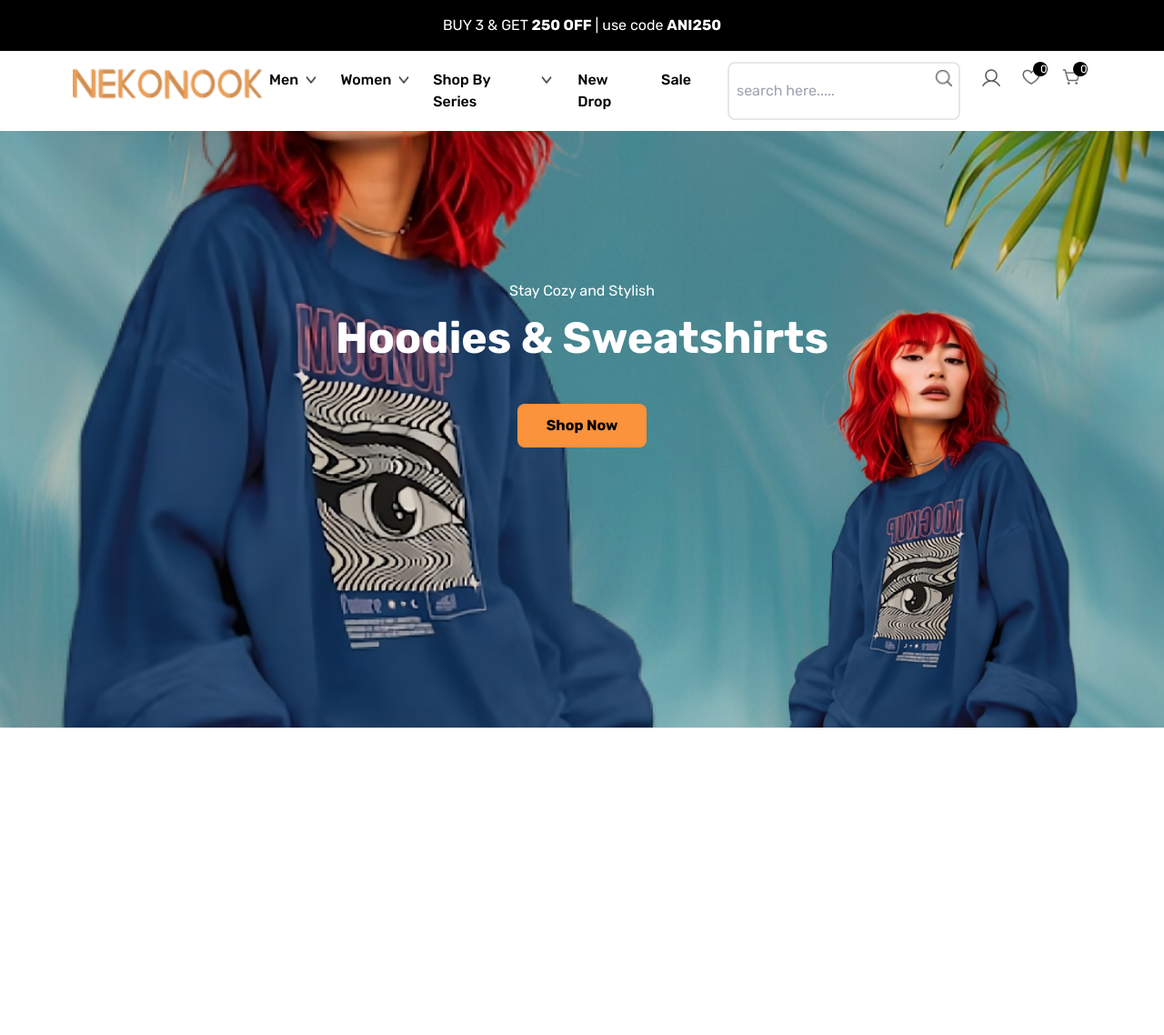
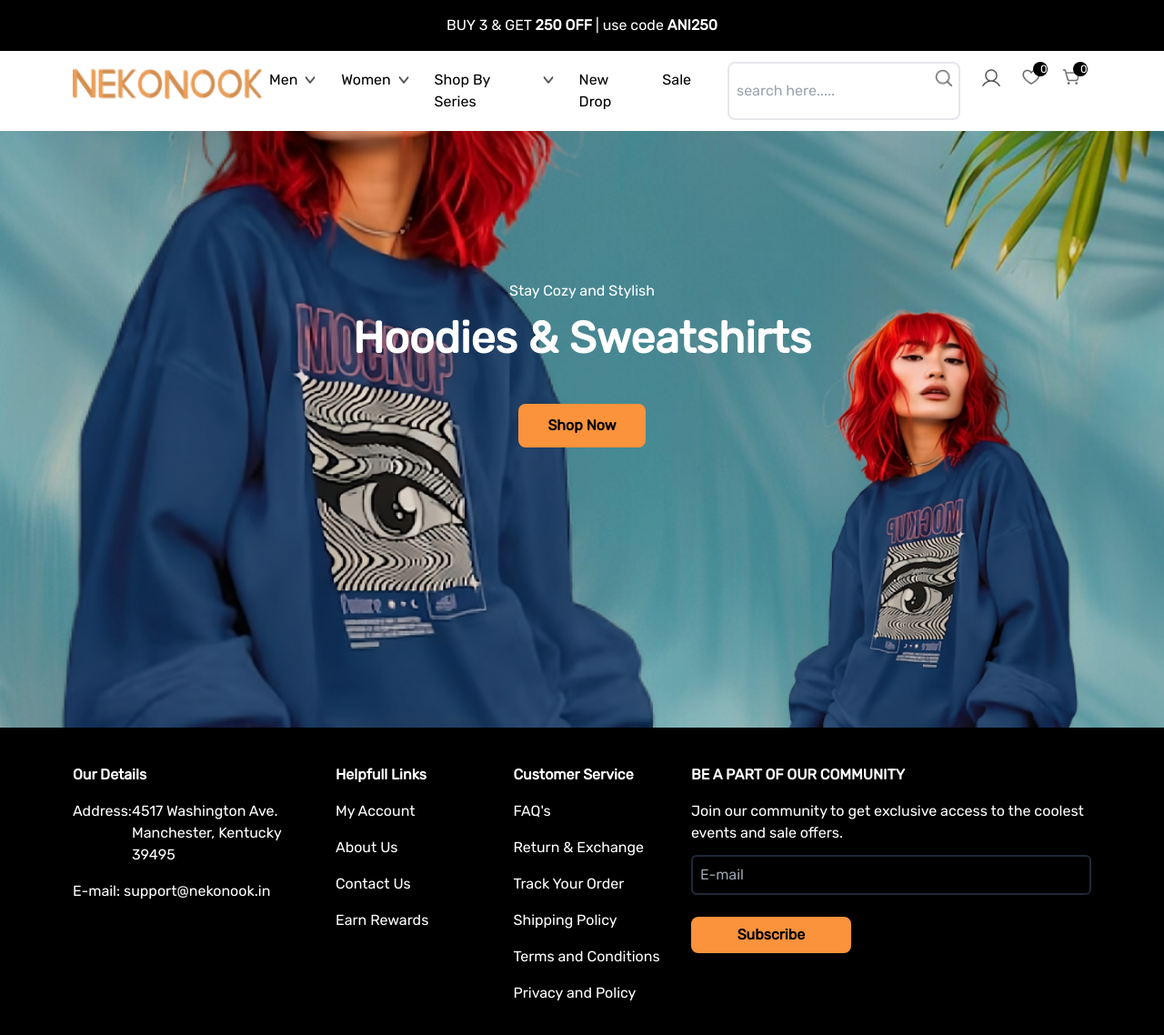
Before and after one commit to Lakshmiichoudhary/NekoNook, a React (Vite) app in the folder frontend/: page /browse in a window 1280 px wide. Shown: the top 1138 px of the page at 91% size. Before the commit the page ends 800 px from the top, so only its background shows below. Built offline with nearby package versions, Linux system fonts and the light colour scheme.

Commit message:
implemented footer

```diff
--- a/frontend/index.html
+++ b/frontend/index.html
@@ -5,7 +5,7 @@
     <link rel="icon" type="image/svg+xml" href="/vite.svg" />
     <meta name="viewport" content="width=device-width, initial-scale=1.0" />
     <title>NekoNook</title>
-    <link href="https://fonts.googleapis.com/css2?family=Rubik:wght@400;500;700&display=swap" rel="stylesheet">
+    <link href='https://fonts.googleapis.com/css?family=Rubik' rel='stylesheet'>
   </head>
   <body>
     <div id="root"></div>
--- a/frontend/src/Components/Browse/Browse.jsx
+++ b/frontend/src/Components/Browse/Browse.jsx
@@ -1,10 +1,12 @@
 import React from 'react'
 import Hero from './Hero'
+import Footer from './Footer'
 
 const Browse = () => {
   return (
     <div>
       <Hero />
+      <Footer />
     </div>
   )
 }
--- /dev/null
+++ b/frontend/src/Components/Browse/Footer.jsx
@@ -0,0 +1,40 @@
+import React from 'react'
+
+const Footer = () => {
+  return (
+    <footer className='bg-black text-white flex p-6 px-16 font-rubik'>
+        <div className='flex flex-col p-4 w-96'>
+            <h3 className='font-bold mb-2'>Our Details</h3>
+            <span className='flex flex-row my-2'>Address: <p>4517 Washington Ave.
+            Manchester, Kentucky 39495</p></span>
+            <span className='my-2'>E-mail: support@nekonook.in</span>
+        </div>
+        <div className='flex flex-col p-4 w-64'>
+            <h3 className='font-bold mb-2'>Helpfull Links</h3>
+            <span className='my-2'>My Account</span>
+            <span className='my-2'>About Us</span>
+            <span className='my-2'>Contact Us</span>
+            <span className='my-2'>Earn Rewards</span>
+        </div>
+        <div className='flex flex-col p-4 w-64'>
+            <h3 className='font-bold mb-2'>Customer Service</h3>
+            <span className='my-2'>FAQ's</span>
+            <span className='my-2'>Return & Exchange</span>
+            <span className='my-2'>Track Your Order</span>
+            <span className='my-2'>Shipping Policy</span>
+            <span className='my-2'>Terms and Conditions</span>
+            <span className='my-2'>Privacy and Policy</span>
+        </div>
+        <div className='flex flex-col p-4 font-light'>
+            <h3 className='font-bold mb-2'>BE A PART OF OUR COMMUNITY</h3>
+            <p className='mt-2'>Join our community to get exclusive access to the coolest events and sale offers.</p>
+            <form className='flex flex-col'>
+                <input className='my-3 p-2 bg-black border-2 border-gray-800  text-white rounded-md' placeholder='E-mail' type='email' aria-label='email' />
+                <button className='my-3 bg-orange-400 p-2 text-black rounded-lg w-44 font-bold' type='submit'>Subscribe</button>
+            </form>
+        </div>
+    </footer>
+  )
+}
+
+export default Footer
--- a/frontend/src/Components/Browse/Hero.jsx
+++ b/frontend/src/Components/Browse/Hero.jsx
@@ -8,6 +8,7 @@ import cart from '../../assets/cart.png'
 import bgHero from '../../assets/bgHero.png'
 import hero2 from "../../assets/Hero2.png"
 import sideImage from "../../assets/sideImage.png"
+import {Link} from "react-router-dom"
 
 const Hero = () => {
   return (
@@ -31,11 +32,11 @@ const Hero = () => {
         <nav className='p-3 px-20 flex justify-between bg-white'>
           <img className='w-52 h-10 mt-1' src={logo} alt='logo'></img>
           <div className='flex p-2 font-medium'>
-            <span className='flex mr-5'>Men <img className='w-7 h-6 p-2' src={downArrow} alt='down arrow'/></span>
-            <span className='flex mr-5'>Women <img className='w-7 h-6 p-2' src={downArrow} alt='down arrow'/></span>
-            <span className='flex mr-5'>Shop By Series <img className='w-7 h-6 p-2' src={downArrow} alt='down arrow'/></span>
-            <span className='flex mr-5'>New Drop</span>
-            <span className='flex mr-5'>Sale</span>
+            <Link className='flex mr-5'>Men <img className='w-7 h-6 p-2' src={downArrow} alt='down arrow'/></Link>
+            <Link className='flex mr-5'>Women <img className='w-7 h-6 p-2' src={downArrow} alt='down arrow'/></Link>
+            <Link className='flex mr-5'>Shop By Series <img className='w-7 h-6 p-2' src={downArrow} alt='down arrow'/></Link>
+            <Link className='flex mr-5'>New Drop</Link>
+            <Link className='flex mr-5'>Sale</Link>
           </div>
           <div className='flex'>
             <div className='relative flex justify-end mx-3'>
```
